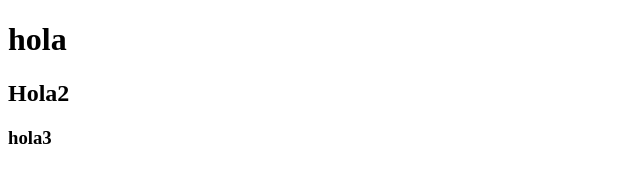
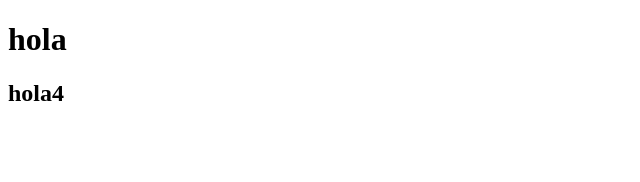
Before and after one commit to ENTORNOS-CDPJOSECABRERA/repasoGit, a plain HTML site: page index.html in a window 1280 px wide. Shown: the full height of the page, 0-640 px from the left. Drawn offline with Linux system fonts and the light colour scheme.

Commit message:
Cuarto Commit

```diff
--- a/index.html
+++ b/index.html
@@ -7,7 +7,6 @@
 </head>
 <body>
     <h1>hola</h1>
-    <h2>Hola2</h2>
-    <h3>hola3</h3>
+    <h2>hola4</h2>
 </body>
 </html>
```
